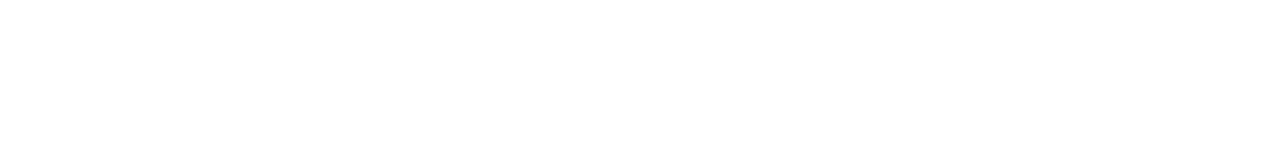
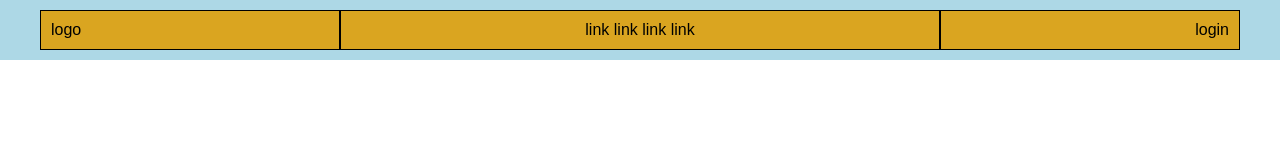
Before and after one commit to matteobonesini/htmlcss-struttura-discord, a plain HTML site: page index.html in a window 1280 px wide. Drawn offline with Linux system fonts and the light colour scheme.

Commit message:
Creato HEADER

```diff
--- a/css/style.css
+++ b/css/style.css
@@ -15,3 +15,47 @@ html {
     max-width: 1200px;
     margin: 0 auto;
 }
+
+/* HEADER */
+header .container {
+    display: flex;
+}
+header .container > * {
+    margin: 10px 0;
+    padding: 0 10px;
+    height: 40px;
+    display: flex;
+    align-items: center;
+}
+header #logo {
+    width: 25%;
+}
+header #navbar {
+    width: 50%;
+    justify-content: center;
+
+}
+header #login {
+    width: 25%;
+    justify-content: end;
+}
+
+
+
+
+
+
+
+
+
+
+
+/* DEBUG */
+
+.debug header {
+    background-color: #add8e6;
+}
+.debug header .container > * {
+    background-color: #daa520;
+    border: 1px solid black;
+}
--- a/index.html
+++ b/index.html
@@ -4,16 +4,34 @@
         <meta charset="UTF-8">
         <meta http-equiv="X-UA-Compatible" content="IE=edge">
         <meta name="viewport" content="width=device-width, initial-scale=1.0">
-        <title>Document</title>
+        <title>Struttura Discord</title>
 
         <!-- font -->
 
         <!-- css -->
         <link rel="stylesheet" href="css/style.css">
     </head>
-    <body>
+    <body class="debug">
 
-        <!-- HTML content -->
+        <header>
+
+            <div class="container">
+
+                <div id="logo">
+                    logo
+                </div>
+
+                <div id="navbar">
+                    link link link link
+                </div>
+
+                <div id="login">
+                    login
+                </div>
+
+            </div>
+
+        </header>
 
     </body>
 </html>
```
Also changed, not shown: image.png (added).
